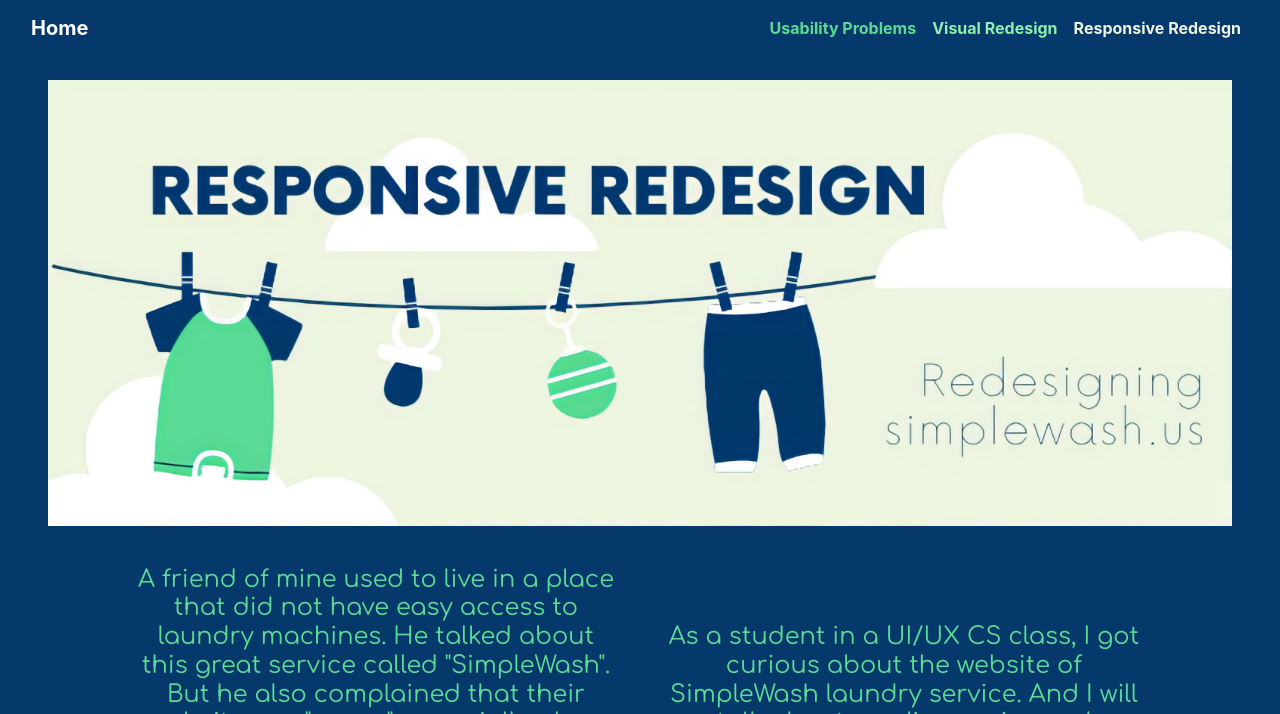
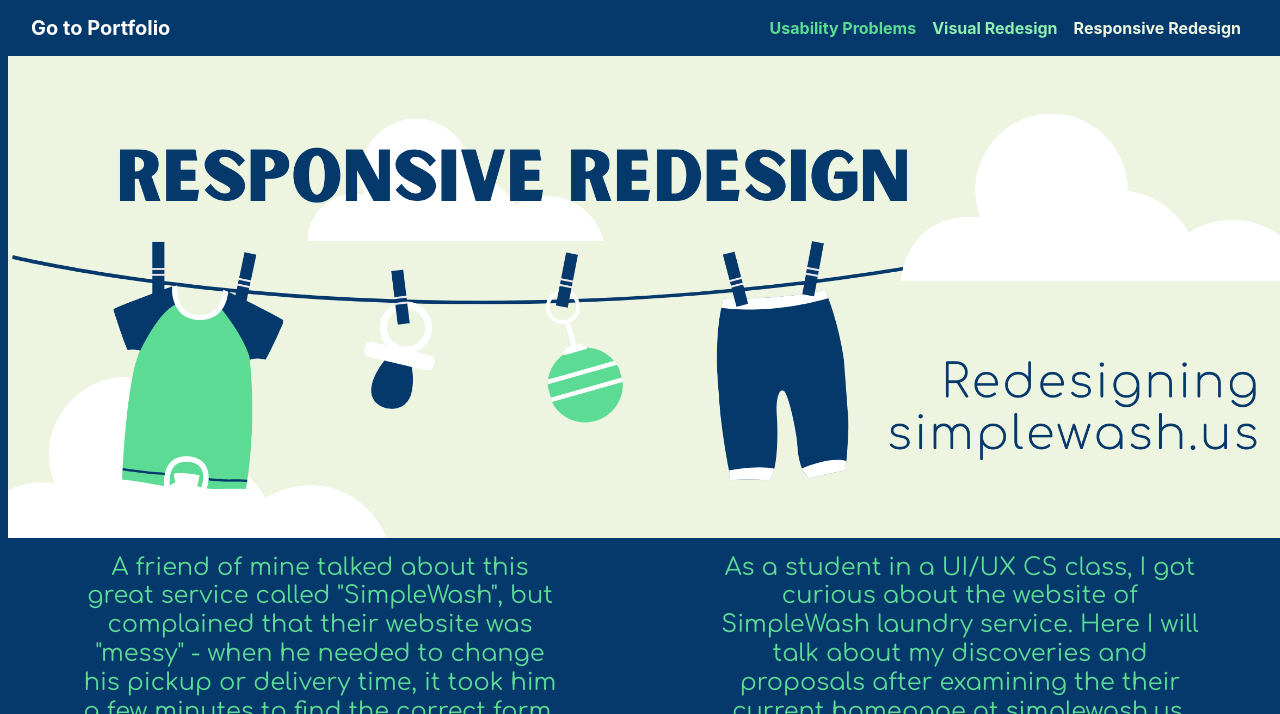
Before and after one commit to emmiehe/responsive-redesign, a PHP site: page / in a window 1280 px wide; the page is wider, and only the part inside the window is pictured. Shown: the top 714 px of that part. Run offline with PHP 8.4, Linux system fonts and the light colour scheme; grey boxes are pictures that could not be loaded.

Commit message:
tried my best :/

```diff
--- a/home.html
+++ b/home.html
@@ -11,12 +11,12 @@
     <title>Responsive Redesign</title>
   </head>
 
-  <body class="ml-md-5 mr-md-5 mb-md-5">
+  <body class="">
     <!-- TODO: put your HTML code here! -->
     <!-- nav bar -->
     <nav id="navbar" class="navbar navbar-expand-lg navbar-dark fixed-top">
       <div class="container-fluid">
-	<a class="navbar-brand font-weight-bold" href="#">Home</a>
+	<a class="navbar-brand font-weight-bold" href="https://ancient-harbor-28509.herokuapp.com/">Go to Portfolio</a>
 	<div class="collapse navbar-collapse">
 	  <ul class="nav navbar-nav ml-auto">
 	    <li class="nav-item font-weight-bold"><a href="#section-one" style="color: var(--bg-color-one);" class="nav-link">Usability Problems</a></li>
@@ -28,12 +28,12 @@
       </div>
     </nav>
 
-    <div id="intro" class="d-flex flex-row flex-wrap justify-content-center align-items-center text-center">
-      <img src="./img/responsive-redesign-logo-hi.png" alt="Responsive Redesign Logo" style="width: 100%; box-shadow: 0 0 0 0;">
-      <h4>A friend of mine used to live in a place that did not have easy access to laundry machines. He talked about this great service called "SimpleWash". But he also complained that their website was "messy", especially when he needed to change his pickup or delivery time, it would take him a few minutes to find the place to correct those info from the website.
+    <div id="intro" class="d-flex flex-row flex-wrap justify-content-around align-items-center text-center">
+      <img src="./img/responsive-redesign-logo-final.png" alt="Responsive Redesign Logo" style="width: 100%; box-shadow: 0 0 0 0;">
+      <h4>A friend of mine talked about this great service called "SimpleWash", but complained that their website was "messy" - when he needed to change his pickup or delivery time, it took him a few minutes to find the correct form.
       </h4>
       <h4>
-	As a student in a UI/UX CS class, I got curious about the website of SimpleWash laundry service. And I will talk about my discoveries and proposals after examining the their current homepage at simplewash.us.
+	As a student in a UI/UX CS class, I got curious about the website of SimpleWash laundry service. Here I will talk about my discoveries and proposals after examining the their current homepage at simplewash.us.
       </h4>
     </div>
 
@@ -92,54 +92,61 @@
 
     </div>
 
-    <div id="section-two" class="d-flex flex-column justify-content-center align-items-center">
+    <div id="section-two">
+		<div class="container d-flex flex-column justify-content-center align-items-center">
       <h1>Visual Redesign</h1>
 
       <div class="d-flex flex-column justify-content-center align-items-center">
-	<div class="d-flex flex-row justify-content-center align-items-center">
+	<div class="d-flex flex-row justify-content-center align-items-center flex-wrap">
 	<h2>Low-fidelity Wireframing</h2>
-	<h4>My design idea is to follow the original one scrolling page structure, increase the simplicity of the webpage, change its text-hierarchy and color scheme, use box layout to communicate a better structure, and improve its efficiency. <br/> <br/>I will only be designing and implementing the home page of the website, which means "Schedule", "Reschedule", "Pricing", "FAQ" will be dummy buttons.</h4>
+	<h4 class="d-none d-md-block">My design idea is to follow the original one scrolling page structure, increase the simplicity of the webpage, change its text-hierarchy and color scheme, use box layout to communicate a better structure, and improve its efficiency. <br/> <br/>I will only be designing and implementing the home page of the website, which means "Schedule", "Reschedule", "Pricing", "FAQ" will be dummy buttons.</h4>
 	</div>
-	<div class="d-flex flex-row justify-content-center align-items-center flex-wrap">
-	  <div class="d-flex">
-	  <h4>Desktop Home</h4>
-	  <img src="./img/lofi/lo-home-lg.png" style="width:65rem;">
+	<div class="container d-flex flex-row justify-content-center align-items-center flex-wrap">
+	  <div class="d-flex flex-column">
+	  <h4 class="d-none d-md-block">Desktop Home</h4>
+	  <img src="./img/lofi/lo-home-lg.png" style="max-width:46vh;">
 	  </div>
-	  <div class="d-flex">
-	  <h4>Desktop Services</h4>
-	  <img src="./img/lofi/lo-services-lg.png" style="width:65rem;">
+	  <div class="d-flex flex-column">
+	  <h4 class="d-none d-md-block">Desktop Services</h4>
+	  <img src="./img/lofi/lo-services-lg.png" style="max-width:46vh;">
 	  </div>
+	  <div class="d-flex flex-column flex-wrap">
+	  <h4 class="d-none d-md-block">Desktop Rest</h4>
 		  <div class="d-flex flex-wrap">
-	  <h4>Desktop Rest</h4>
-	  <img src="./img/lofi/why-us.png" style="width:15rem;">
-	  <img src="./img/lofi/special-requests.png" style="width:15rem;">
-	  <img src="./img/lofi/get-10.png" style="width:15rem;">
-	  <img src="./img/lofi/contact-us.png" style="width:15rem;">
+		  <img src="./img/lofi/why-us.png" style="max-width:25vh;">
+		  <img src="./img/lofi/special-requests.png" style="max-width:25vh;">
+		  <img src="./img/lofi/get-10.png" style="max-width:25vh;">
+		  <img src="./img/lofi/contact-us.png" style="max-width:25vh;">
 		  </div>
-	  <div class="d-flex">
-	  <h4>Tablet Home</h4>
-	  <img src="./img/lofi/lo-home-md.png" style="height: 40rem;">
 	  </div>
-	  <div class="d-flex">
-	  <h4>Tablet Services</h4>
-	  <img src="./img/lofi/lo-services-md.png" style="height: 28rem;">
+	  <div class="d-flex flex-column">
+	  <h4 class="d-none d-md-block">Tablet Home</h4>
+	  <img src="./img/lofi/lo-home-md.png" style="max-height: 30vh;">
 	  </div>
-	  <div class="d-flex">
-	  <h4>Tablet Rest</h4>
-	  <img src="./img/lofi/lo-why-us-md.png" style="width:6rem;">
-	  <img src="./img/lofi/lo-special-requests-md.png" style="width:6rem;">
-	  <img src="./img/lofi/lo-get-10-contact-us-md.png" style="width:6rem;">
+	  <div class="d-flex flex-column">
+	  <h4 class="d-none d-md-block">Tablet Services</h4>
+	  <img src="./img/lofi/lo-services-md.png" style="max-height: 30vh;">
 	  </div>
-	  <div class="d-flex">
-	  <h4>Phone Home</h4>
-	  <img src="./img/lofi/lo-home-sm.png" style="height: 35rem;">
+	  <div class="d-flex flex-column">
+	  <h4 class="d-none d-md-block">Tablet Rest</h4>
+		  <div class="d-flex flex-wrap">
+	  <img src="./img/lofi/lo-why-us-md.png" style="max-width:12vh;">
+	  <img src="./img/lofi/lo-special-requests-md.png" style="max-width:12vh;">
+	  <img src="./img/lofi/lo-get-10-contact-us-md.png" style="max-width:12vh;">
 		  </div>
-	  <div class="d-flex">
-	  <h4>Phone Rest</h4>
-	  <img src="./img/lofi/lo-why-us-sm.png" style="width:10rem;">
-	  <img src="./img/lofi/lo-special-requests-sm.png" style="width:12rem;">
-	  <img src="./img/lofi/lo-get-10-sm.png" style="width:10rem;">
-	  <img src="./img/lofi/lo-contact-sm.png" style="width:10rem;">
+	  </div>
+	  <div class="d-flex flex-column">
+	  <h4 class="d-none d-md-block">Phone Home</h4>
+	  <img src="./img/lofi/lo-home-sm.png" style="max-height: 30vh;">
+	  </div>
+	  <div class="d-flex flex-column">
+	  <h4 class="d-none d-md-block">Phone Rest</h4>
+		  <div class="d-flex flex-wrap">
+	  <img src="./img/lofi/lo-why-us-sm.png" style="max-width:16vh;">
+	  <img src="./img/lofi/lo-special-requests-sm.png" style="max-width:19vh;">
+	  <img src="./img/lofi/lo-get-10-sm.png" style="max-width:16vh;">
+	  <img src="./img/lofi/lo-contact-sm.png" style="max-width:16vh;">
+		  </div>
 	  </div>
 	</div>
       </div>
@@ -148,19 +155,20 @@
       <div class="d-flex flex-column justify-content-center align-items-center mt-5">
 	<div class="d-flex flex-row justify-content-center align-items-center">
 	<h2>High-Fidelity Prototyping</h2>
-	<h4>These Hi-Fi prototypes are based on the Lo-Fi wireframes. Please see comments and annotations below.</h4>
+	<h4 class="d-none d-md-block">These Hi-Fi prototypes are based on the Lo-Fi wireframes. Please see comments and annotations below.</h4>
 	</div>
-	<div class="d-flex flex-row justify-content-center align-items-start flex-wrap">
+	<div class="d-flex flex-row justify-content-around align-items-start flex-wrap">
 	  <div class="d-flex">
-	  <h4>Desktop</h4>
-	  <img src="./img/hifi/lg.jpg" style="width:35rem;">
+	  <h4 class="d-none d-md-block">Desktop</h4>
+	  <img src="./img/hifi/lg.jpg" style="height:120vh;">
 	  </div>
 	  <div class="d-flex flex-column justify-content-start">
-	  <h4>Tablet Home</h4>
-	  <img src="./img/hifi/md.jpg" style="width:20rem;">
-	  <h4>Phone Home</h4>
-	  <img src="./img/hifi/sm.jpg" style="width:10rem;">
-	  <h4>Some annotations and comments:
+	  <h4 class="d-none d-md-block">Tablet Home</h4>
+	  <img src="./img/hifi/md.jpg" style="width:30vh;">
+	  <h4 class="d-none d-md-block">Phone Home</h4>
+	  <img src="./img/hifi/sm.jpg" style="width:20vh;">
+	  </div>
+		<h5 class="d-none d-md-block">Some annotations and comments:
 			<ul>
 				<li>Navbar should be fixed on top to allow easy access to each section. </li>
 				<li>Each section has its own div and the homepage (first section) and the contact page should have almost white background to have a clean look.</li>
@@ -169,25 +177,22 @@
 				<li>The "Help" background will show up on larger devices as a fixed background cover, but will not appear on medium to small devices.</li>
 				<li>All forms use bootstrap form style with a btn-block submit button to allow easy clicking for users. Placeholders are not shown in the prototype but should follow the original page's place holder style to avoid confusion from existing customers.</li>
 			</ul>
-	  </h4>
-	  </div>
-
+		</h5>
 	</div>
       </div>
 
 
-      <div class="d-flex flex-column justify-content-center align-items-center mt-5">
+      <div class="container d-flex flex-column justify-content-center align-items-center mt-5">
 	<div class="d-flex flex-row justify-content-center align-items-center">
 	<h2>Visual Design Style Guide</h2>
-	<h4>Here are some elements that I include in my redesign.</h4>
+	<h4 class="d-none d-md-block">Here are some elements that I include in my redesign.</h4>
 	</div>
-	<div class="d-flex flex-row justify-content-center align-items-start flex-wrap">
+	<div class="container d-flex flex-row justify-content-center align-items-start flex-wrap">
 
 	  <div class="d-flex flex-column flex-wrap justify-content-center">
 	    <p>Font Family:</p><p>header uses "El Messiri"; <br>content uses "Open Sans"</p>
-	    <img src="./img/visual/font.png" style="height: 10rem;">
+	    <img src="./img/visual/font.png" style="height: 10vh;">
 	  </div>
-
 
 	  <div class="d-flex flex-column flex-wrap justify-content-center">
 	    <p>Color: </p>
--- a/index.css
+++ b/index.css
@@ -23,8 +23,8 @@
     --bg-color-four: #379683;
     --txt-font-p: 'Comfortaa';
     --txt-color-primary: #05386b;
-    --padding-top: 4rem;
-    --padding-bottom: 4rem;
+    --padding-top: 6vh;
+    --padding-bottom: 4vh;
 }
 
 body {
@@ -36,7 +36,7 @@
 }
 
 img {
-    margin: 1rem;
+    margin: 1vh;
 }
 
 #navbar {
@@ -75,12 +75,13 @@
 }
 
 h1{
-    padding-bottom: 3rem;
+    padding-bottom: 3vh;
 }
 
 h4,
+h5,
 p{
     font-family: 'Comfortaa';
-    max-width: 30rem;
-    margin: 1.5rem;
+    max-width: 60vh;
+    margin: 1vh;
 }
```
Also changed, not shown: other parts of home.html (+17 -18 lines), img/responsive-redesign-logo-final.png (added). Lines whose indentation alone changed are shown as unchanged.
